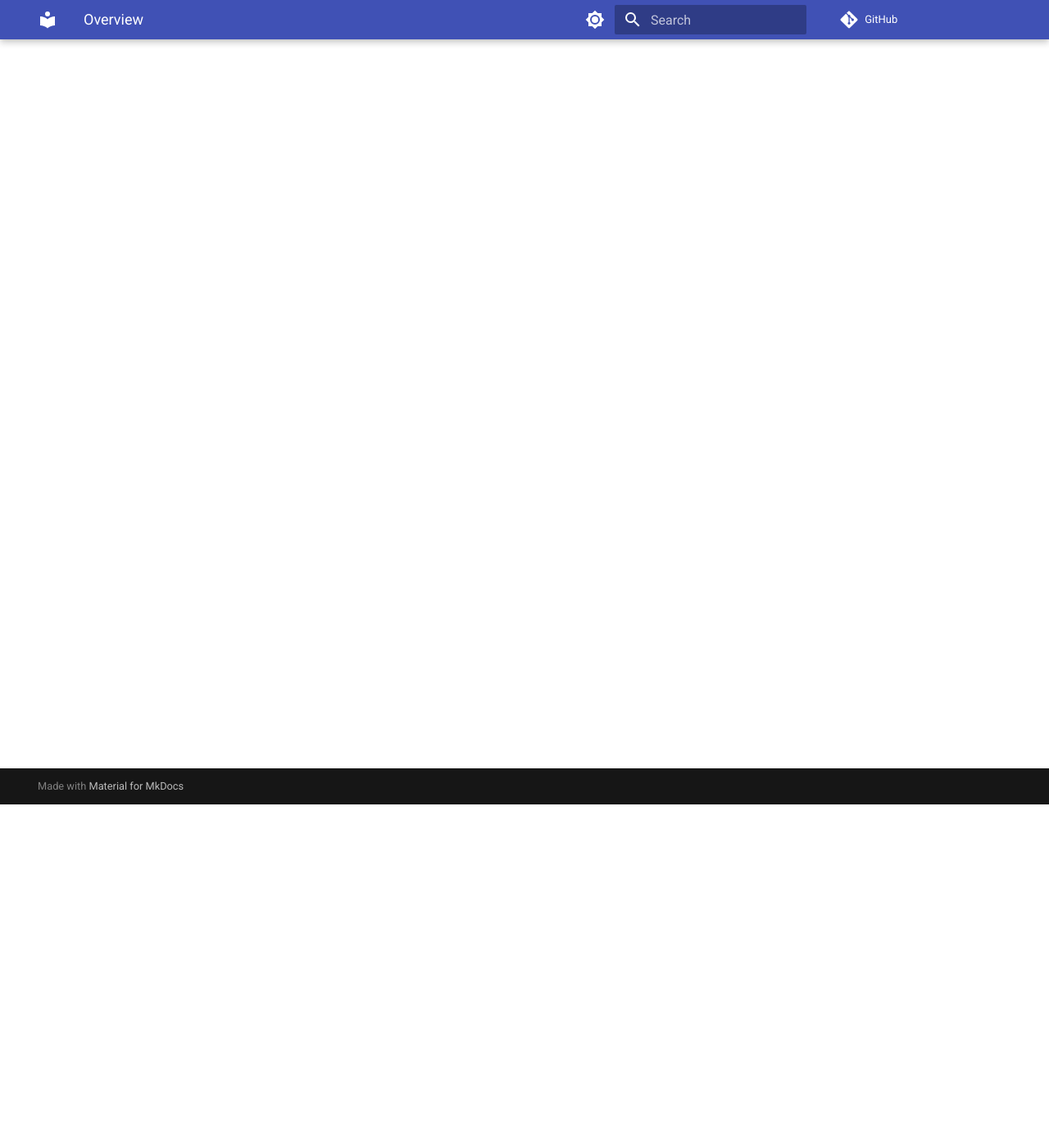
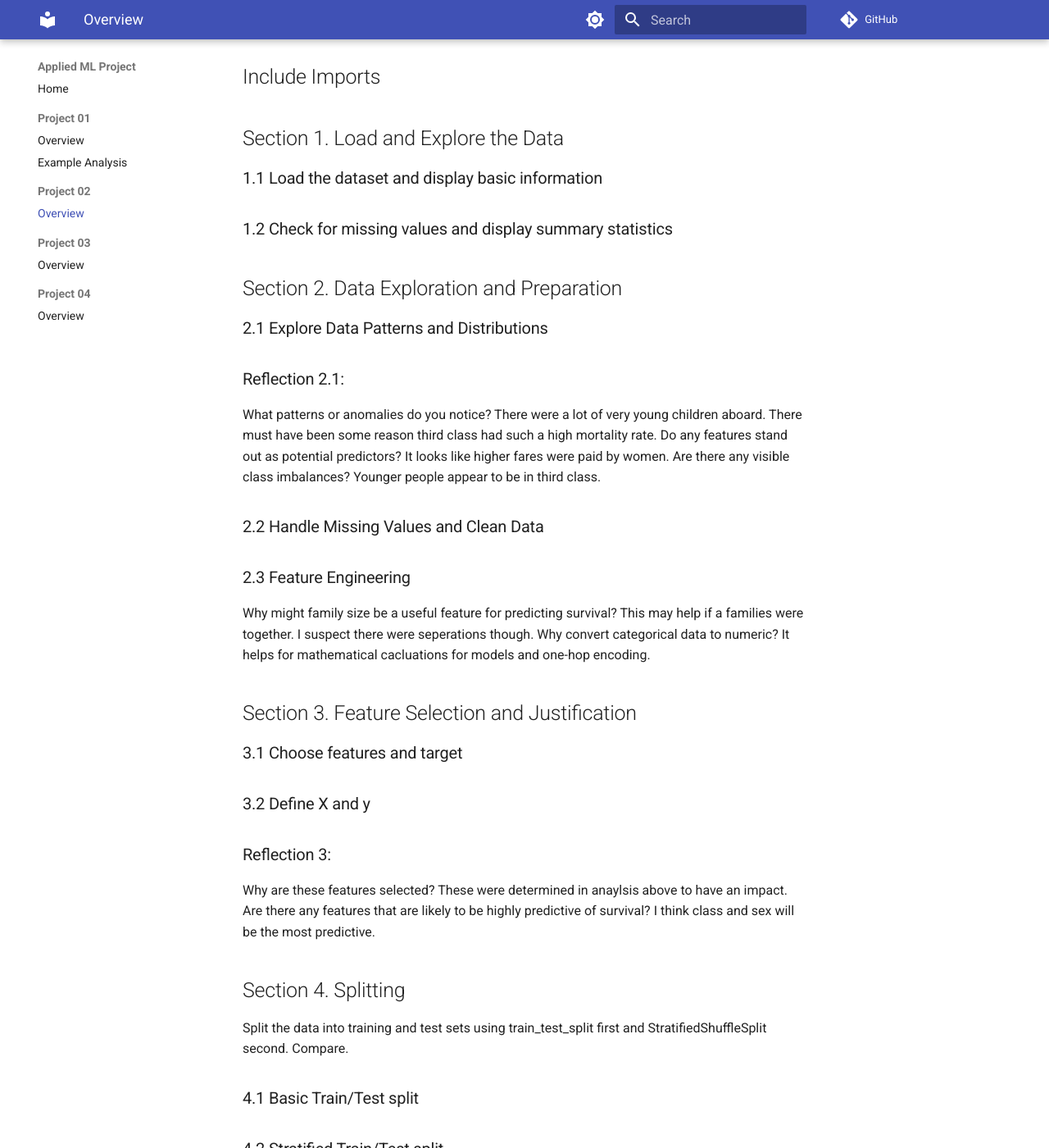
Before and after one commit to hrawp/applied-ml-hrawp, an MkDocs documentation site: the page built from docs/project02/README.md, in a window 1280 px wide and 1400 px high, scrolled down 419 px. Shown: the whole window at 82% size. Built offline with MkDocs 1.6.1 and Material for MkDocs 9.7.7, drawn with Linux system fonts in a browser that asks for light colours; comment, search, counter and statistics services are not loaded; some of the changed text lies outside the part shown.

Commit message:
Project 2 - Editing and Created README

```diff
--- a/docs/project02/README.md
+++ b/docs/project02/README.md
@@ -1 +1,64 @@
 # Project 02
+
+# Titanic Dataset Analysis
+**Author:** AARON
+**Date:** October, 29, 2025
+**Objective:** Untilize the first four steps in the model creation process with the Titanic dataset.
+
+## Introduction
+This project uses the Titanic dataset to Explore and Clean data, choose a feature to predict, and split the dataset into train and test subsets.
+
+## Include Imports
+## Section 1. Load and Explore the Data
+
+### 1.1 Load the dataset and display basic information
+
+### 1.2 Check for missing values and display summary statistics
+
+## Section 2. Data Exploration and Preparation
+### 2.1 Explore Data Patterns and Distributions
+
+
+### Reflection 2.1:
+
+
+What patterns or anomalies do you notice?  There were a lot of very young children aboard.  There must have been some reason third class had such a high mortality rate.
+Do any features stand out as potential predictors? It looks like higher fares were paid by women.
+Are there any visible class imbalances? Younger people appear to be in third class.
+
+
+### 2.2 Handle Missing Values and Clean Data
+
+### 2.3 Feature Engineering
+
+
+Why might family size be a useful feature for predicting survival?  This may help if a families were together.  I suspect there were seperations though.
+Why convert categorical data to numeric? It helps for mathematical cacluations for models and one-hop encoding.
+
+## Section 3. Feature Selection and Justification
+### 3.1 Choose features and target
+
+### 3.2 Define X and y
+
+### Reflection 3:
+
+Why are these features selected?  These were determined in anaylsis above to have an impact.
+Are there any features that are likely to be highly predictive of survival?  I think class and sex will be the most predictive.
+
+## Section 4. Splitting
+
+
+Split the data into training and test sets using train_test_split first and StratifiedShuffleSplit second. Compare.
+
+### 4.1 Basic Train/Test split
+
+### 4.2 Stratified Train/Test split
+
+### 4.3 Compare Results
+
+### 4.4 Reflection 4
+
+
+Why might stratification improve model performance?  I don't think stratification would improve model performance.  It looks to have a distribution less like the original class distribution than the basic class distribution.
+How close are the training and test distributions to the original dataset?  The stratisfied results look farther away from the original distribution for both the training and test set disbributions as compared to the basic one.
+Which split method produced better class balance?  The basic Train method looks to have a better class distribution to the original class distribution.
```
Also changed, not shown: 1 other file.
